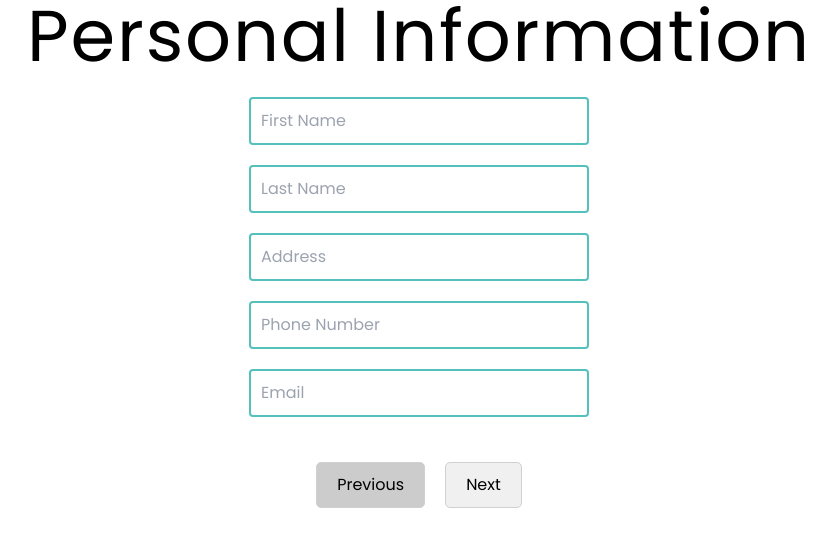
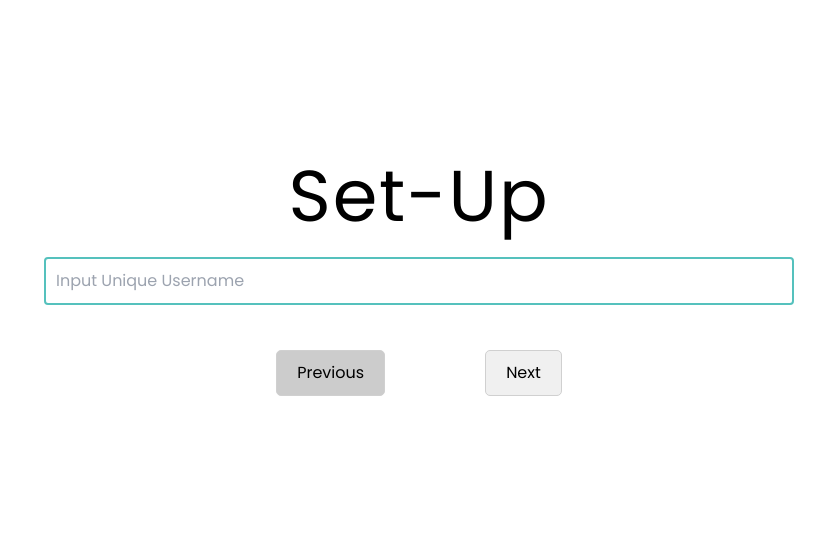
Before and after one commit to athanzxyt/resume-architech, a React (Vite) app in the folder Front/: page /personal-info in a window 1280 px wide. Shown: the top 546 px of the page, without its empty margins (221-1056 px from the left). Built offline with nearby package versions, Linux system fonts and the light colour scheme.

Commit message:
some form styling

```diff
--- a/Front/src/components/form.css
+++ b/Front/src/components/form.css
@@ -10,7 +10,7 @@
 .footer {
     display: flex;
     justify-content: center;
-    gap: 20px; /* Adds space between buttons */
+    gap: 100px; /* Adds space between buttons */
     margin-top: 20px; /* Adds space above the footer */
 }
 
--- a/Front/src/components/form.jsx
+++ b/Front/src/components/form.jsx
@@ -1,4 +1,5 @@
 import React, {useState} from 'react';
+import Form0 from './form0';
 import Form1 from './form1';
 import Form2 from './form2';
 import Form3 from './form3';
@@ -6,22 +7,24 @@ import './form.css'
 
 function Form() {
     const [page, setPage] = useState(0);
-    const FormTitles = ['Personal Information', 'Education History', 'Skills & GitHub'];
+    const FormTitles = ['Set-Up', 'Personal Information', 'Education History', 'Skills & GitHub'];
 
     const PageDisplay = () => {
         if (page == 0) {
+            return <Form0 />
+        } else if (page == 1) {
             return <Form1 />
-        } else if (page == 1) {
+        } else if (page ==2){
             return <Form2 />
-        } else {
+        } else{
             return <Form3 />
         }
     };
 
     return (
         <div className = 'first-form'>
-            <div className = 'form-container'>
-                <div className = 'header text-4xl sm:text-6xl lg:text-7xl text-center tracking-wide'>
+            <div className = 'form-container '>
+                <div className = 'header text-4xl sm:text-6xl lg:text-7xl text-center tracking-wide lg:mt-40'>
                     {FormTitles[page]}
                 </div>
                 <div className = 'body'>{PageDisplay()}</div>
@@ -31,13 +34,23 @@ function Form() {
                         onClick = {() => {
                             setPage((currPage) => currPage - 1);
                         }}
-                    >Previous</button>
+                    >Previous
+                    </button>
+                    {page === FormTitles.length - 1 ? (
                     <button
-                        disabled = {page == FormTitles.length - 1}
-                        onClick = {() => {
-                            setPage((currPage) => currPage + 1);
+                        onClick={() => {
+                        // Handle form submission logic here
+                        console.log("Form submitted!");
                         }}
-                    >Next</button>
+                    >
+                        Submit
+                    </button>
+                    ) : (
+                    <button
+                        onClick={() => {
+                        setPage((currPage) => currPage + 1);
+                        }}
+                    >Next</button> )}
                 </div>
             </div>
         </div>
--- /dev/null
+++ b/Front/src/components/form0.jsx
@@ -0,0 +1,12 @@
+import React from 'react'
+import './form1.css';
+
+function form0() {
+    return (
+        <div className = 'sign-up-container'>
+            <input type = 'text' placeholder = 'Input Unique Username'/>
+        </div>
+    )
+}
+
+export default form0;
--- a/Front/src/components/form1.css
+++ b/Front/src/components/form1.css
@@ -5,13 +5,13 @@
     justify-content: center;
     gap: 10px; /* Space between inputs */
     width: 100%; /* Full width */
-    max-width: 400px; /* Maximum width of the container */
+    max-width: 1000px; /* Maximum width of the container */
     margin: 0 auto; /* Center the container horizontally */
     padding: 20px; /* Padding around the inputs */
   }
 
   .sign-up-container input[type='text'] {
-    width: 100%; /* Full width of the container */
+    width: 750px; /* Full width of the container */
     padding: 10px; /* Padding inside the inputs */
     margin: 5px 0; /* Margin around each input */
     box-sizing: border-box; /* Include padding in the input width */
```
